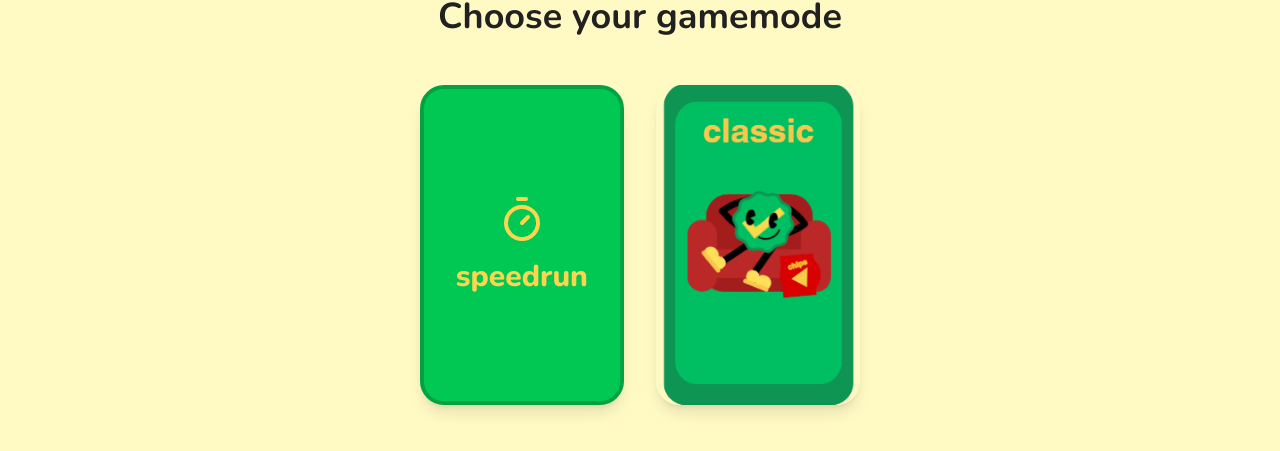
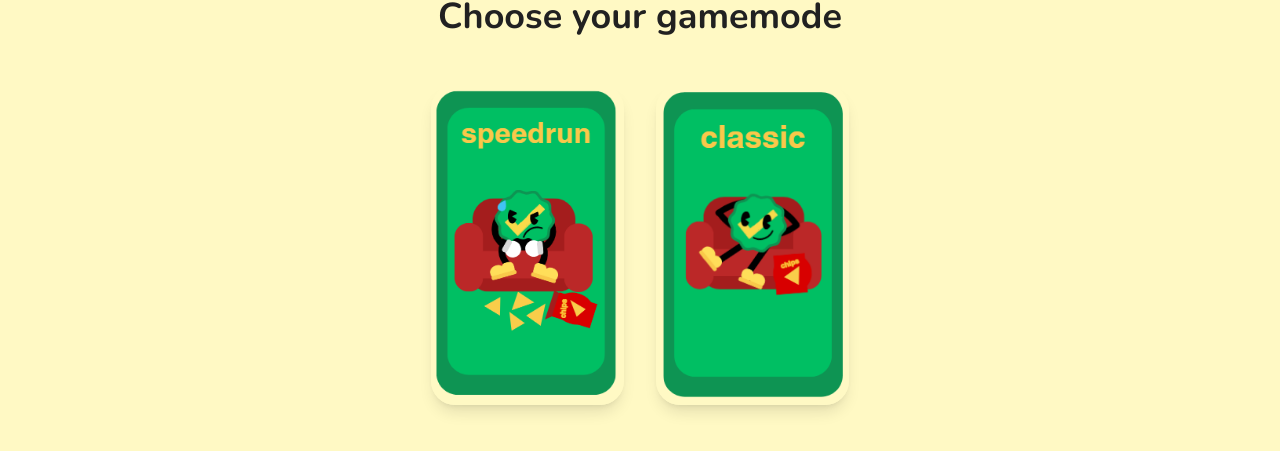
Before and after one commit to ForestOfGaming/goodguess-quest, a React (Vite) app: page /gamemode/1 in a window 1280 px wide. Shown: the part 283-734 px from the top of the page. Built offline with nearby package versions, Linux system fonts and the light colour scheme.

Commit message:
Add image to speedrun mode
Add an image to the speedrun mode card.

```diff
--- a/src/components/GameModeCard.tsx
+++ b/src/components/GameModeCard.tsx
@@ -1,7 +1,6 @@
 
 import React from 'react';
 import { motion } from 'framer-motion';
-import { Timer } from 'lucide-react';
 
 interface GameModeCardProps {
   mode: 'speedrun' | 'classic';
@@ -16,16 +15,15 @@ const GameModeCard: React.FC<GameModeCardProps> = ({ mode, onClick }) => {
       transition={{ duration: 0.3, delay: mode === 'speedrun' ? 0.1 : 0.2 }}
       whileHover={{ scale: 1.05 }}
       whileTap={{ scale: 0.95 }}
-      className={`rounded-3xl overflow-hidden shadow-lg ${mode === 'speedrun' ? 'bg-goodguess-primary border-4 border-goodguess-primary-dark' : ''} cursor-pointer h-full w-full`}
+      className="rounded-3xl overflow-hidden shadow-lg cursor-pointer h-full w-full"
       onClick={() => onClick(mode)}
     >
       {mode === 'speedrun' ? (
-        <div className="h-full w-full flex flex-col items-center justify-center p-8">
-          <Timer className="w-12 h-12 text-goodguess-secondary mb-4" />
-          <h3 className="text-3xl font-extrabold text-goodguess-secondary">
-            speedrun
-          </h3>
-        </div>
+        <img
+          src="/lovable-uploads/921a785a-988d-424d-bee3-5160a754342e.png"
+          alt="Speedrun mode"
+          className="w-full h-full object-cover"
+        />
       ) : (
         <img
           src="/lovable-uploads/3cf2364e-9378-4c39-8e66-621371f16019.png"
```
Also changed, not shown: public/lovable-uploads/921a785a-988d-424d-bee3-5160a754342e.png (added).
